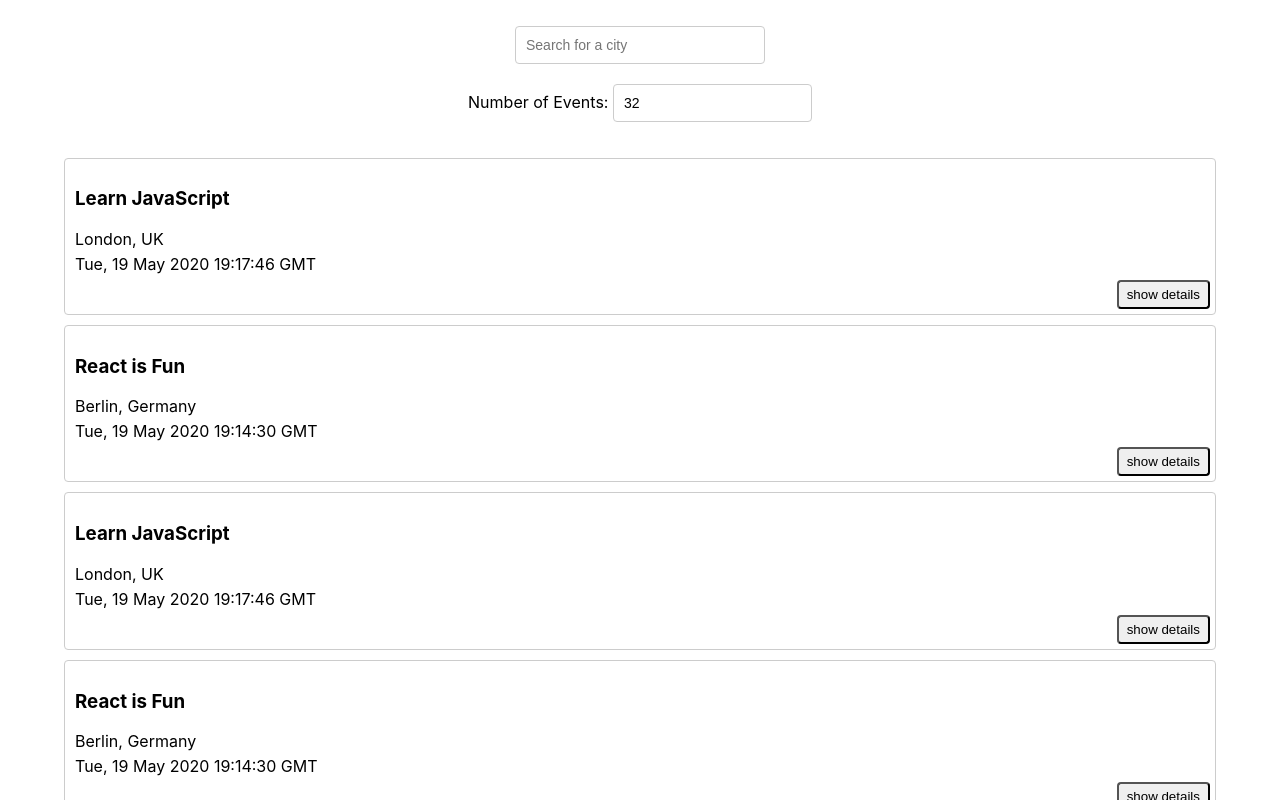
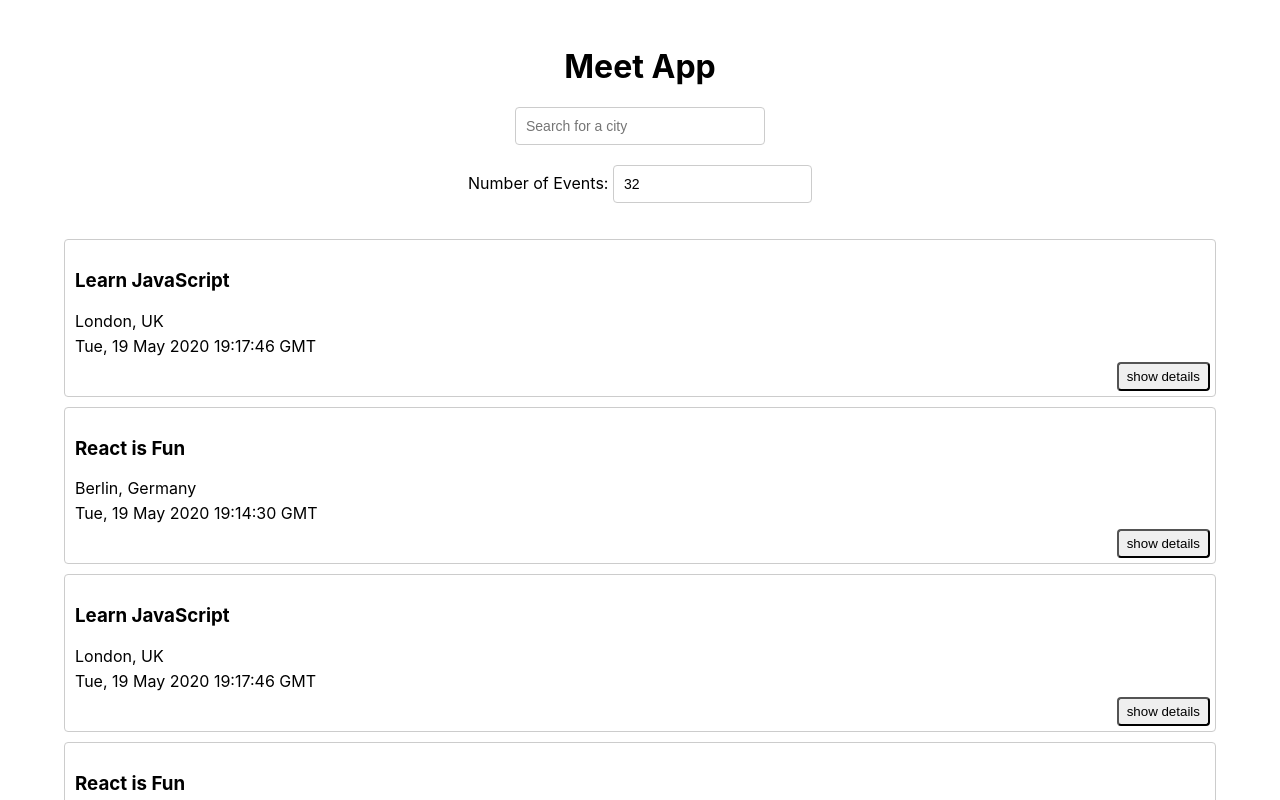
Before and after one commit to MLindbloom/meet, a React (Create React App) app: page / in a window 1280 px wide. Shown: the top 800 px of the page. Built offline with nearby package versions, Linux system fonts and the light colour scheme; what atatus-spa would draw is missing.

Commit message:
feat: app title (Meet App)

```diff
--- a/src/App.js
+++ b/src/App.js
@@ -6,6 +6,7 @@ import NumberOfEvents from './components/NumberOfEvents';
 import { useEffect, useState } from 'react';
 import { extractLocations, getEvents } from './api';
 import { InfoAlert, ErrorAlert, WarningAlert } from './components/Alert';
+import Title from './Title';
 
 import './App.css';
 
@@ -41,6 +42,7 @@ const App = () => {
 
   return (
     <div className='App'>
+      <Title />
       <div className='alerts-container'>
         {infoAlert.length ? <InfoAlert text={infoAlert} /> : null}
         {errorAlert.length ? <ErrorAlert text={errorAlert} /> : null}
--- /dev/null
+++ b/src/Title.js
@@ -0,0 +1,9 @@
+// src/Title.js
+
+import React from 'react';
+
+function Title() {
+  return <h1>Meet App</h1>;
+}
+
+export default Title;
```
